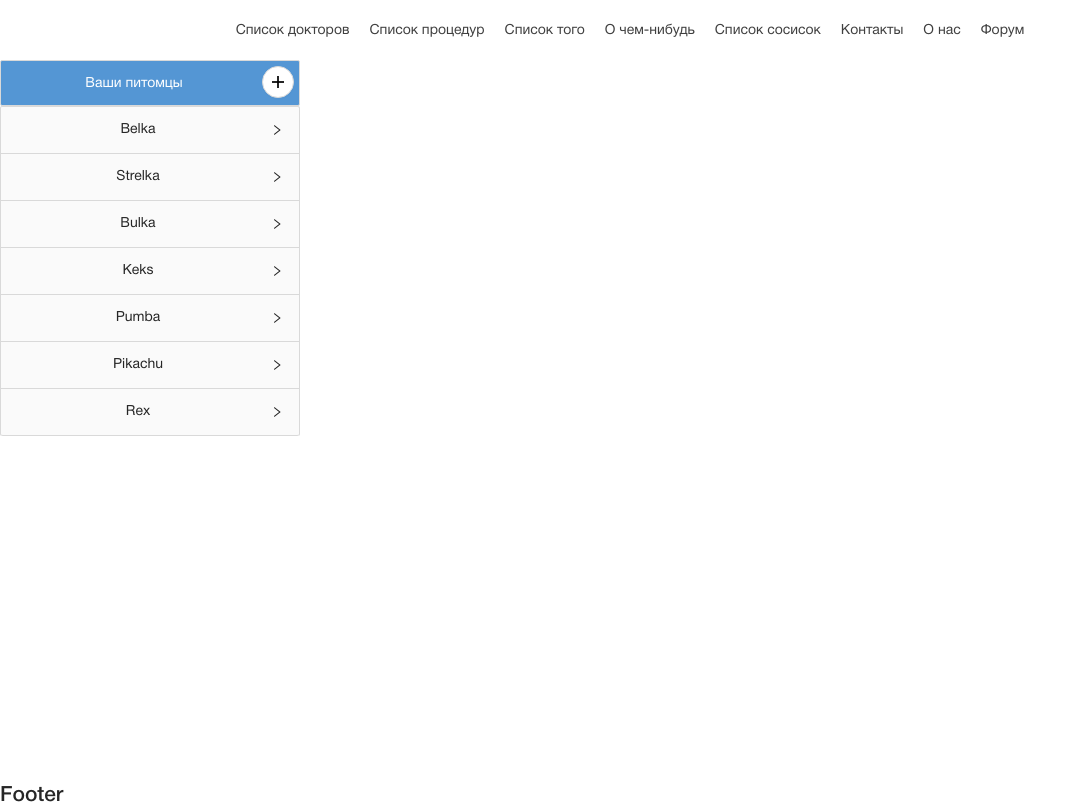
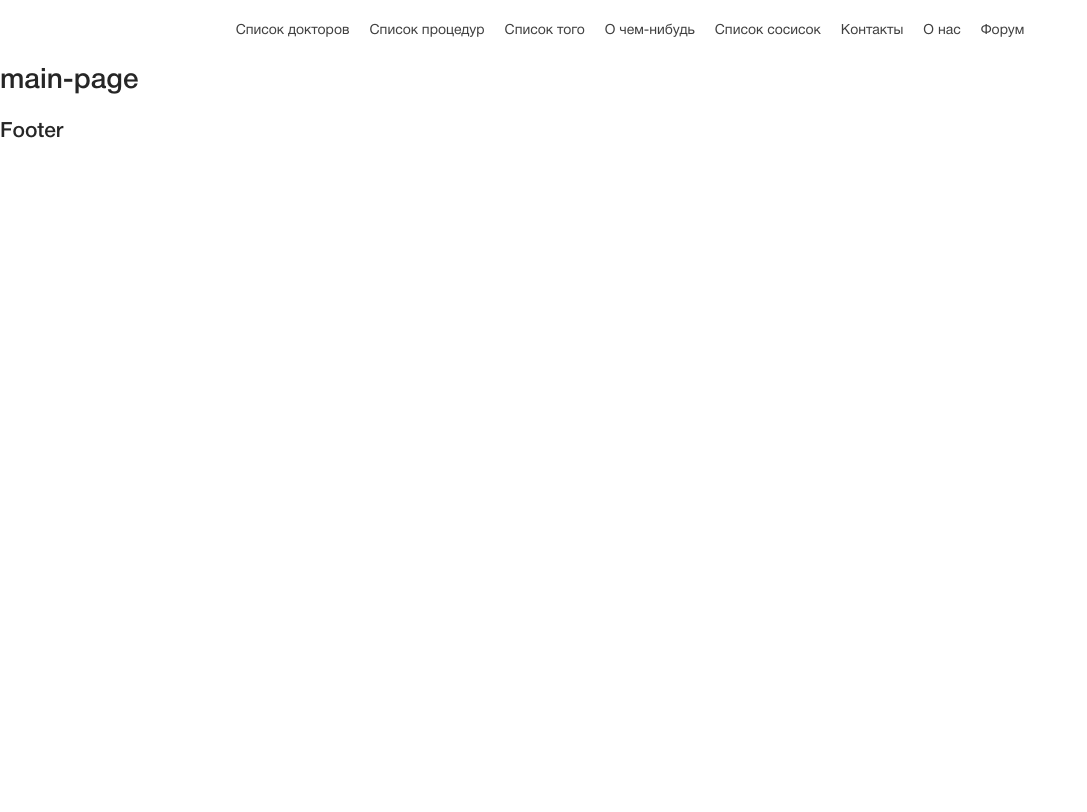
Before and after one commit to AlexVedernikoff/Vet-clinic-for-wolfik, a React (Create React App) app: page / in a window 1280 px wide. Shown: the whole page, without its empty margins (0-1087 px from the left). Built offline with nearby package versions, Linux system fonts and the light colour scheme.

Commit message:
VC-10: Created routes

```diff
--- a/src/app/App.tsx
+++ b/src/app/App.tsx
@@ -3,15 +3,24 @@ import SignIn from '../components/forms/sign-in/SignIn';
 import { SignUp } from '../components/forms/sing-up/SignUp';
 import PetSidebar from '../components/PetSidebar/PetSidebar';
 import { Header } from '../components/header/Header';
+import AdminPage from '../pages/admin-page';
+import ClientPage from '../pages/client-page';
+import DoctorPage from '../pages/doctor-page';
+import ManagerPage from '../pages/manager-page';
+import MainPage from '../pages/main-page';
 
 function App (): JSX.Element {
   return (
     <Router>
       <Header />
       <Routes>
-        <Route path="/" element={<PetSidebar />} />
+        <Route path="/" element={<MainPage />} />
+        <Route path="/sign-up" element={<SignUp />} />
         <Route path="/sign-in" element={<SignIn />} />
-        <Route path="/signUp" element={<SignUp />} />
+        <Route path="/adminPage" element={<AdminPage />} />
+        <Route path="/clientPage" element={<ClientPage />} />
+        <Route path="/managerPage" element={<ManagerPage />} />
+        <Route path="/doctorPage" element={<DoctorPage />} />
       </Routes>
       <h2>Footer</h2>
     </Router>
--- /dev/null
+++ b/src/pages/admin-page.tsx
@@ -0,0 +1,3 @@
+const AdminPage = (): JSX.Element => <h1>admin-page</h1>;
+
+export default AdminPage;
--- /dev/null
+++ b/src/pages/client-page.tsx
@@ -0,0 +1,3 @@
+const ClientPage = (): JSX.Element => <h1>client-page</h1>;
+
+export default ClientPage;
--- /dev/null
+++ b/src/pages/doctor-page.tsx
@@ -0,0 +1,3 @@
+const DoctorPage = (): JSX.Element => <h1>doctor-page</h1>;
+
+export default DoctorPage;
--- /dev/null
+++ b/src/pages/main-page.tsx
@@ -0,0 +1,3 @@
+const MainPage = (): JSX.Element => <h1>main-page</h1>;
+
+export default MainPage;
--- /dev/null
+++ b/src/pages/manager-page.tsx
@@ -0,0 +1,3 @@
+const ManagerPage = (): JSX.Element => <h1>manager-page</h1>;
+
+export default ManagerPage;
```
